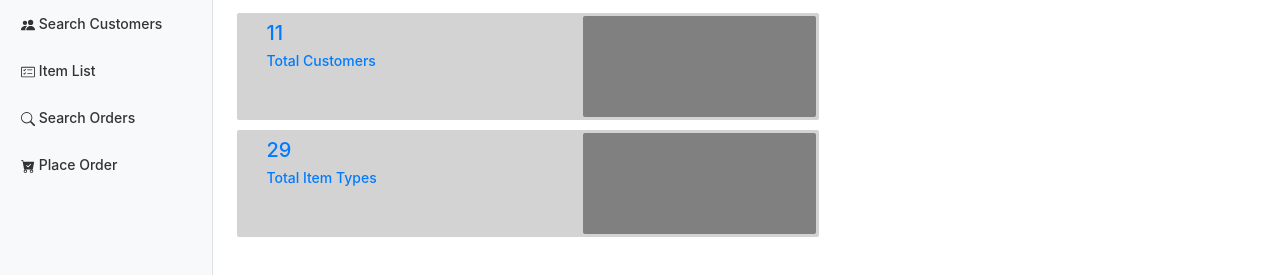
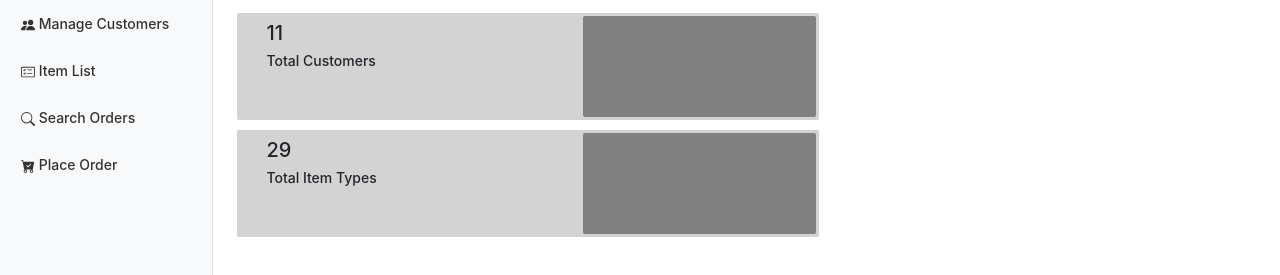
Before and after one commit to Minesha-Kodithuwakku/web-pos-bootstrap, a website: page web-pos/index.html in a window 1280 px wide. Shown: the part 121-396 px from the top of the page. Drawn offline with nearby package versions, Linux system fonts and the light colour scheme.

Commit message:
create POS interface

```diff
--- a/web-pos/index.html
+++ b/web-pos/index.html
@@ -68,7 +68,7 @@
                             <svg width="1em" height="1em" viewBox="0 0 16 16" class="bi bi-people-fill" fill="currentColor" xmlns="http://www.w3.org/2000/svg">
                                 <path fill-rule="evenodd" d="M7 14s-1 0-1-1 1-4 5-4 5 3 5 4-1 1-1 1H7zm4-6a3 3 0 1 0 0-6 3 3 0 0 0 0 6zm-5.784 6A2.238 2.238 0 0 1 5 13c0-1.355.68-2.75 1.936-3.72A6.325 6.325 0 0 0 5 9c-4 0-5 3-5 4s1 1 1 1h4.216zM4.5 8a2.5 2.5 0 1 0 0-5 2.5 2.5 0 0 0 0 5z"/>
                             </svg>
-                            Search Customers
+                            Manage Customers
                         </a>
                     </li>
                     <li class="nav-item">
@@ -111,31 +111,25 @@
             <div class="text-center">
                 <div class="row">
                     <div class="col-lg-7 col-md-6 col-sm-6 col-xs-12">
-                        <a href="https://demo.phppointofsale.com/index.php/customers">
                             <div class="dashboard-stats" id="totalCustomers">
                                 <div class="left">
                                     <h3 class="flatGreenc">11</h3>
                                     <h4>Total Customers</h4>
                                 </div>
                                 <div class="right flatGreen">
-                                    <i class="ion fas fa-users"></i>
                                 </div>
                             </div>
-                        </a>
                     </div>
 
                     <div class="col-lg-7 col-md-6 col-sm-6 col-xs-12">
-                        <a href="https://demo.phppointofsale.com/index.php/items">
                             <div class="dashboard-stats">
                                 <div class="left">
                                     <h3 class="flatRedc">29</h3>
                                     <h4>Total Item Types</h4>
                                 </div>
                                 <div class="right flatRed">
-                                    <i class="icon ti-harddrive"></i>
                                 </div>
                             </div>
-                        </a>
                     </div>
                 </div>
             </div>
```
